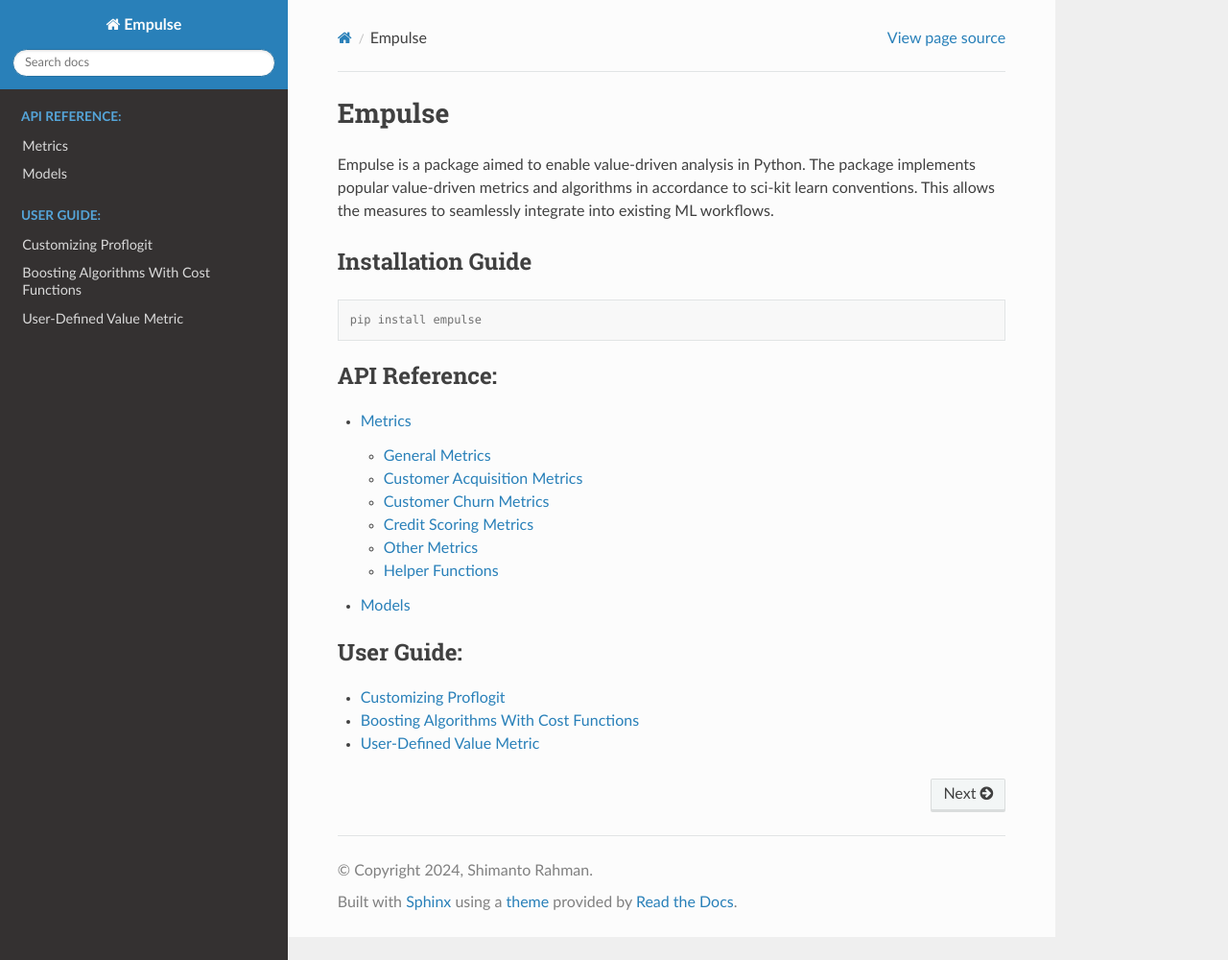
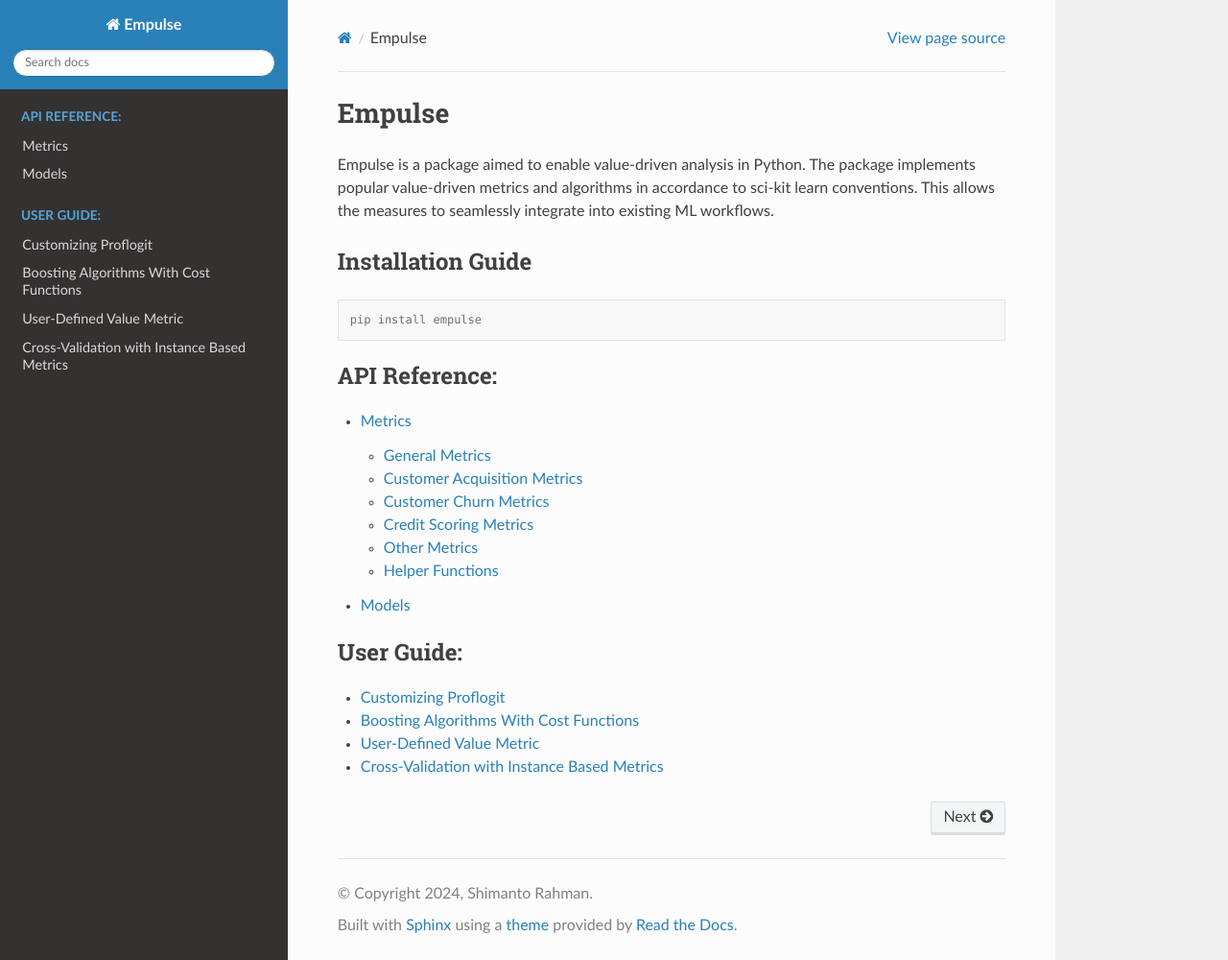
Before and after one commit to ShimantoRahman/empulse, a Sphinx documentation site: the page built from docs/index.rst, in a window 1280 px wide and 1000 px high. Shown: the whole window at 96% size. Built offline with Sphinx 7.4.7 and the Read the Docs theme 2.0.0, drawn with Linux system fonts in a browser that asks for light colours.

Commit message:
Add instance-based CV tutorial to user guide

```diff
--- a/docs/index.rst
+++ b/docs/index.rst
@@ -27,3 +27,4 @@
     guide/proflogit
     guide/cost_functions
     guide/user_defined_value_metric
+    guide/instance_based_cv
```
